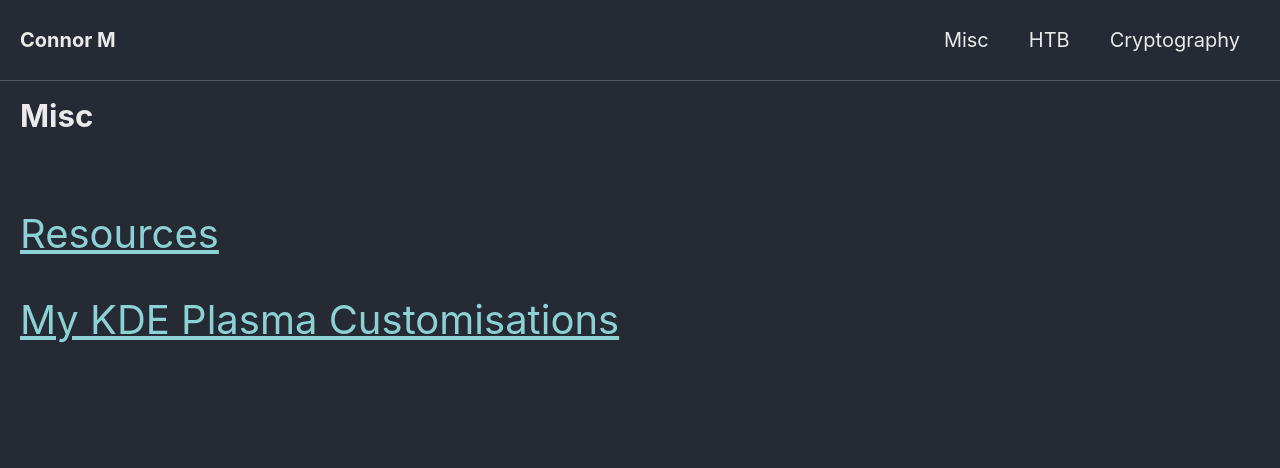
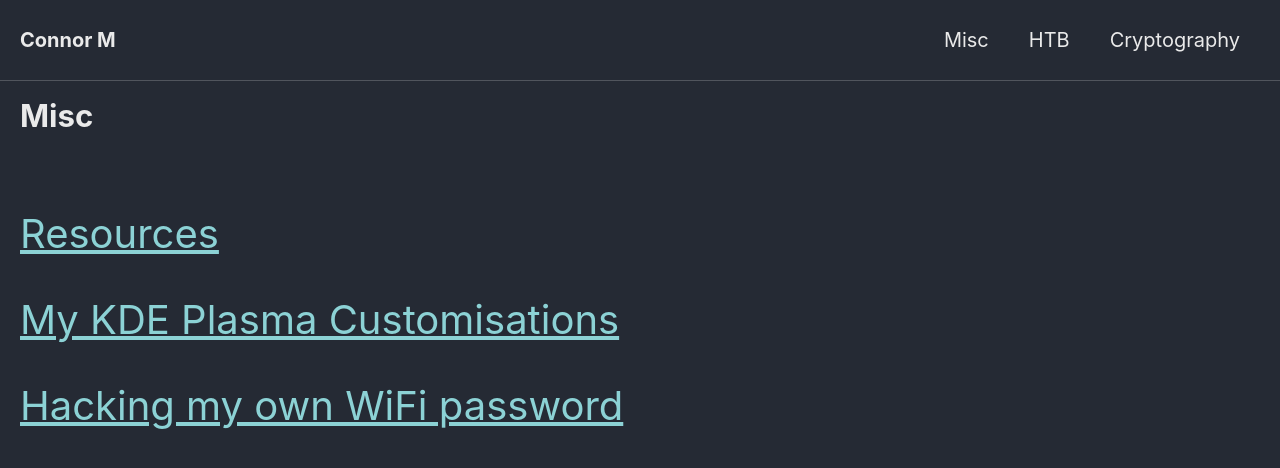
Before and after one commit to Connor-McCartney/Connor-McCartney.github.io, a Jekyll site: the page built from _pages/misc.md, in a window 1280 px wide. Shown: the top 468 px of the page. Built offline with Jekyll 4.4.1, drawn with Linux system fonts in a browser that asks for light colours; cached includes are drawn as plain includes.

Commit message:
Update misc.md

```diff
--- a/_pages/misc.md
+++ b/_pages/misc.md
@@ -8,3 +8,5 @@ title: Misc
 <span style="font-size:2em;">   [Resources](/misc/resources)   </span>
 
 <span style="font-size:2em;">   [My KDE Plasma Customisations](/misc/kde-plasma)   </span>
+
+<span style="font-size:2em;">   [Hacking my own WiFi password](/misc/hackingmywifi)   </span>
```
